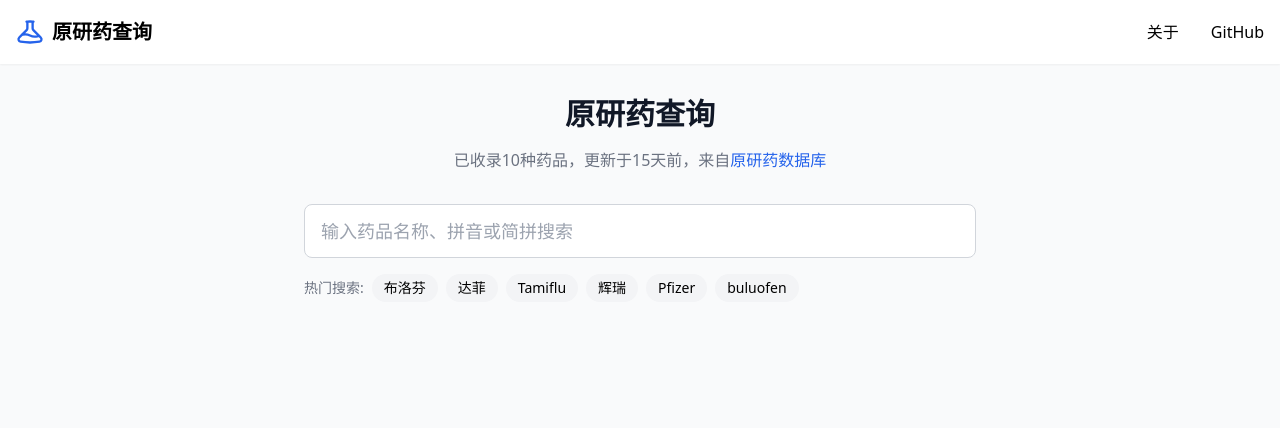
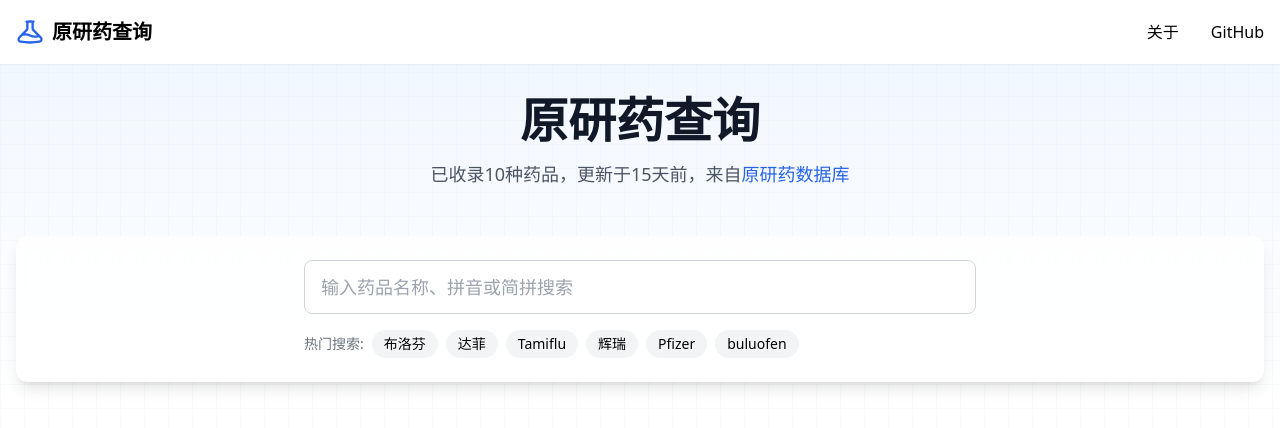
Before and after one commit to dongzhenye/yuanyanyao-web, a Next.js app: page / in a window 1280 px wide. Shown: the top 428 px of the page. Built offline with nearby package versions, Linux system fonts and the light colour scheme; what pinyin-pro would draw is missing.

Commit message:
stype: update bg color

```diff
--- a/src/pages/index.tsx
+++ b/src/pages/index.tsx
@@ -192,15 +192,18 @@ const HomePage: NextPage = () => {
         description={siteConfig.description}
       />
 
-      <div className="min-h-screen bg-gray-50">
+      <div className="min-h-screen bg-gradient-to-b from-blue-50 via-white to-white">
+        {/* 添加背景图案 */}
+        <div className="absolute inset-0 bg-grid-pattern opacity-[0.2] pointer-events-none" />
+
         <Header />
 
-        <main className="container max-w-7xl mx-auto px-4 py-8">
-          <div className="text-center mb-8">
-            <h1 className="text-3xl font-bold text-gray-900 mb-4">
+        <main className="container relative max-w-7xl mx-auto px-4 py-8">
+          <div className="text-center mb-12">
+            <h1 className="text-4xl md:text-5xl font-bold text-gray-900 mb-4">
               {siteConfig.name}
             </h1>
-            <p className="text-gray-500">
+            <p className="text-lg text-gray-600">
               {subtitle}
               <a
                 href={siteConfig.databaseUrl}
@@ -213,12 +216,15 @@ const HomePage: NextPage = () => {
             </p>
           </div>
 
+          {/* 搜索框添加卡片效果 */}
+          <div className="bg-white/80 backdrop-blur-sm rounded-xl shadow-lg p-6 mb-8">
             <SearchBox
               value={searchTerm}
               onChange={setSearchTerm}
               onSearch={handleSearch}
               shouldFocus={shouldFocusInput}
             />
+          </div>
 
           {/* 只在有搜索词时显示筛选组件 */}
           {searchTerm && (
--- a/src/styles/globals.css
+++ b/src/styles/globals.css
@@ -1,6 +1,13 @@
 @tailwind base;
 @tailwind components;
 @tailwind utilities;
+
+/* 添加背景图案 */
+.bg-grid-pattern {
+  background-image: linear-gradient(to right, #e5e7eb 1px, transparent 1px),
+    linear-gradient(to bottom, #e5e7eb 1px, transparent 1px);
+  background-size: 24px 24px;
+}
 
 :root {
   --foreground-rgb: 0, 0, 0;
```
Lines whose indentation alone changed are shown as unchanged.
